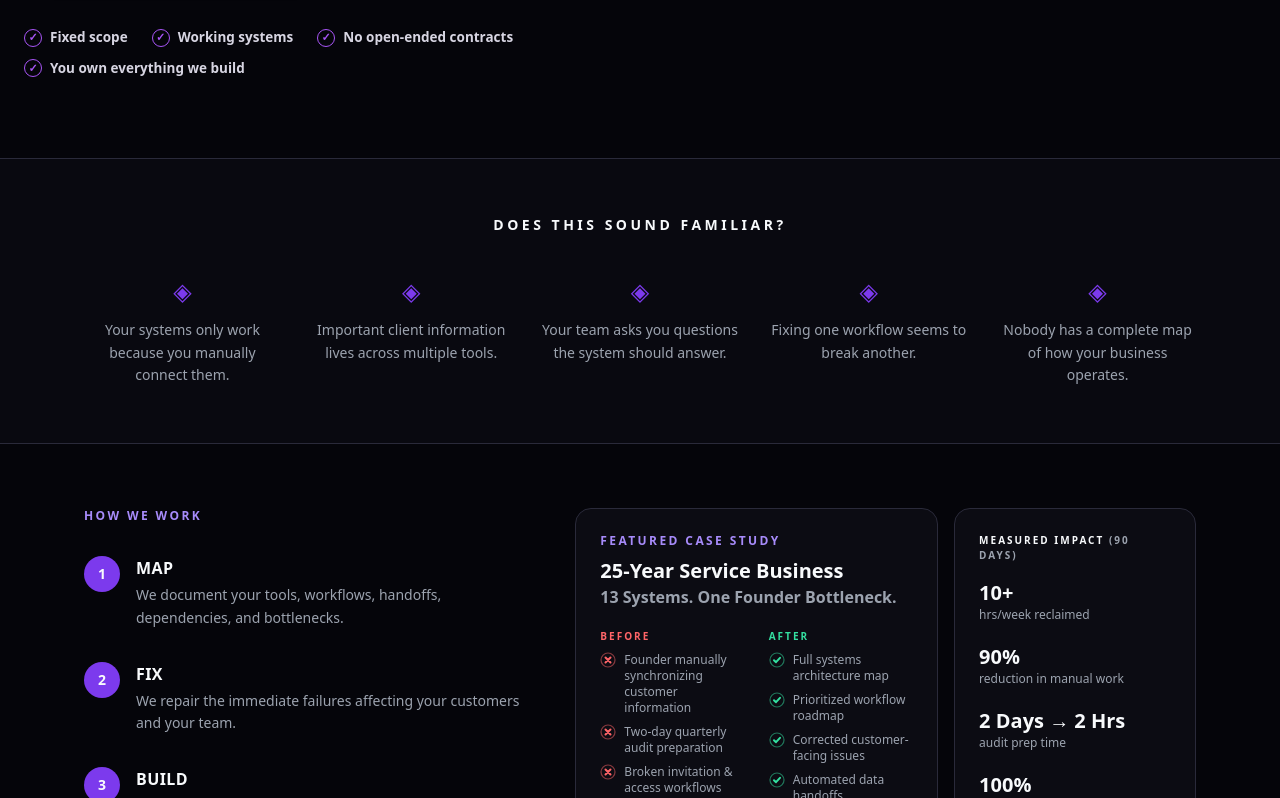
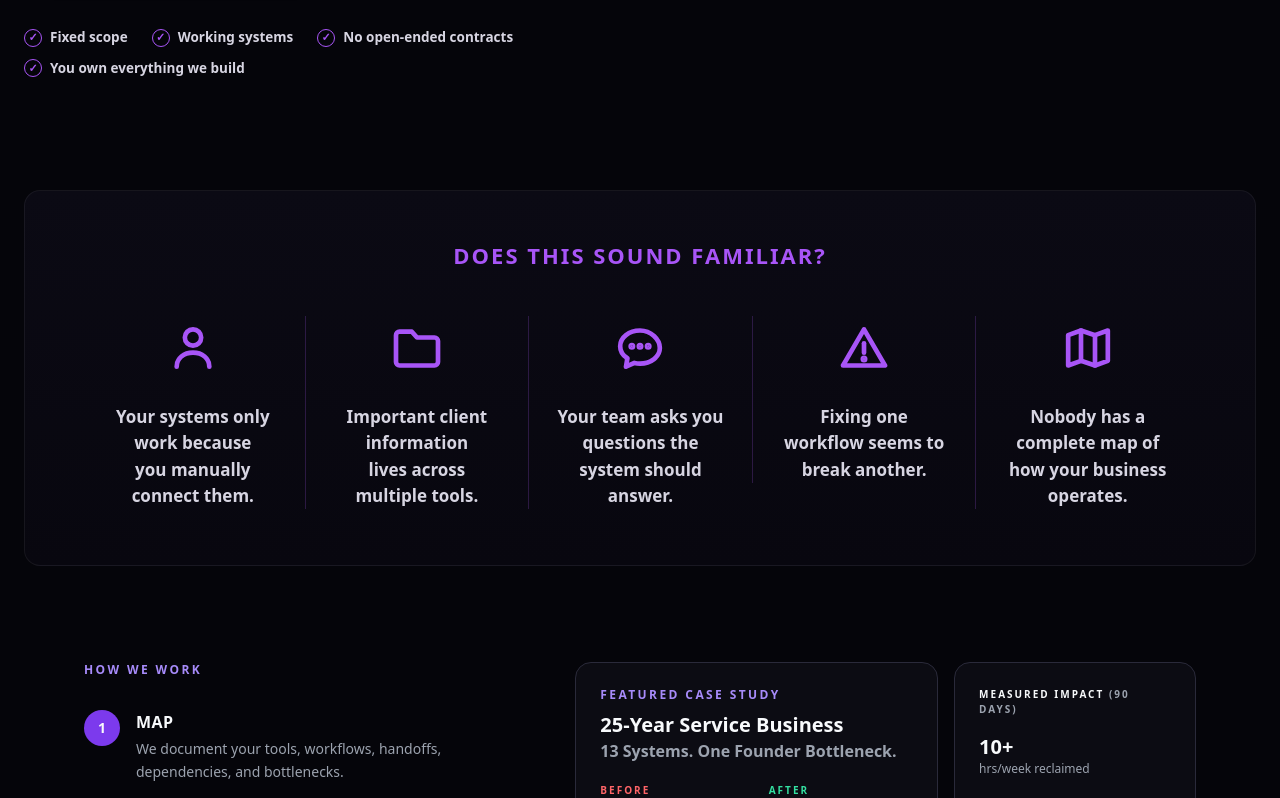
Before and after one commit to sun2ii/binary1702, a Next.js app: page / in a window 1280 px wide. Shown: the part 658-1456 px from the top of the page. Built offline with nearby package versions, Linux system fonts and the light colour scheme.

Commit message:
Problems section: port design spec — gradient card, line icons, purple dividers

```diff
--- a/src/app/(marketing)/page.tsx
+++ b/src/app/(marketing)/page.tsx
@@ -327,28 +327,89 @@ function Hero() {
    Pain points
    ──────────────────────────────────────────────────────────────── */
 
-const pains = [
-  "Your systems only work because you manually connect them.",
-  "Important client information lives across multiple tools.",
-  "Your team asks you questions the system should answer.",
-  "Fixing one workflow seems to break another.",
-  "Nobody has a complete map of how your business operates.",
+function PainIcon({ kind }: { kind: "person" | "folder" | "chat" | "warning" | "map" }) {
+  const paths: Record<string, React.ReactNode> = {
+    person: (
+      <>
+        <circle cx="12" cy="7.5" r="3.5" />
+        <path d="M5 20c0-3.6 3.1-6 7-6s7 2.4 7 6" />
+      </>
+    ),
+    folder: (
+      <path d="M3 7v11a1.5 1.5 0 0 0 1.5 1.5h15A1.5 1.5 0 0 0 21 18V9a1.5 1.5 0 0 0-1.5-1.5H12L9.8 5H4.5A1.5 1.5 0 0 0 3 6.5Z" />
+    ),
+    chat: (
+      <>
+        <path d="M12 4.5c-4.7 0-8.5 3-8.5 6.7 0 2.1 1.2 4 3.1 5.2L6 20l3.6-1.6c.8.2 1.6.3 2.4.3 4.7 0 8.5-3 8.5-6.7S16.7 4.5 12 4.5Z" />
+        <circle cx="8.5" cy="11.2" r="0.5" fill="#A855F7" />
+        <circle cx="12" cy="11.2" r="0.5" fill="#A855F7" />
+        <circle cx="15.5" cy="11.2" r="0.5" fill="#A855F7" />
+      </>
+    ),
+    warning: (
+      <>
+        <path d="M12 4 21 19.5H3L12 4Z" />
+        <line x1="12" y1="10" x2="12" y2="14" />
+        <circle cx="12" cy="16.7" r="0.5" fill="#A855F7" />
+      </>
+    ),
+    map: (
+      <>
+        <path d="M9 4.5 3.5 6.5v13L9 17.5l6 2 5.5-2v-13L15 6.5l-6-2Z" />
+        <line x1="9" y1="4.5" x2="9" y2="17.5" />
+        <line x1="15" y1="6.5" x2="15" y2="19.5" />
+      </>
+    ),
+  };
+  return (
+    <svg
+      width="56"
+      height="56"
+      viewBox="0 0 24 24"
+      fill="none"
+      stroke="#A855F7"
+      strokeWidth="2"
+      strokeLinecap="round"
+      strokeLinejoin="round"
+      aria-hidden
+    >
+      {paths[kind]}
+    </svg>
+  );
+}
+
+const pains: { icon: "person" | "folder" | "chat" | "warning" | "map"; text: string }[] = [
+  { icon: "person", text: "Your systems only work because you manually connect them." },
+  { icon: "folder", text: "Important client information lives across multiple tools." },
+  { icon: "chat", text: "Your team asks you questions the system should answer." },
+  { icon: "warning", text: "Fixing one workflow seems to break another." },
+  { icon: "map", text: "Nobody has a complete map of how your business operates." },
 ];
 
 function PainPoints() {
   return (
-    <section className="border-y border-line bg-charcoal/40">
-      <div className="mx-auto max-w-6xl px-5 py-14">
-        <h2 className="text-center font-display-mono text-sm font-semibold tracking-[0.25em] text-frost">
+    <section className="mx-auto max-w-[1360px] px-6 py-8">
+      <div className="rounded-2xl border border-white/[0.06] bg-gradient-to-b from-[#0B0A14] to-[#08070F] px-7 pb-14 pt-12 lg:px-14">
+        <h2 className="mb-11 text-center font-heading text-[22px] font-bold tracking-[2px] text-violet-bright">
           DOES THIS SOUND FAMILIAR?
         </h2>
-        <ul className="mt-10 grid gap-8 text-center sm:grid-cols-2 lg:grid-cols-5">
-          {pains.map((p) => (
-            <li key={p} className="mx-auto max-w-[220px] text-sm leading-relaxed text-fog">
-              <span className="mb-3 block text-2xl text-violet" aria-hidden>
-                ◈
+        <ul className="grid items-start gap-y-10 sm:grid-cols-2 lg:grid-cols-5 lg:gap-y-0">
+          {pains.map((p, i) => (
+            <li
+              key={p.text}
+              className={`flex flex-col items-center gap-6 px-7 ${
+                i > 0 ? "lg:border-l lg:border-[#A855F7]/[0.22]" : ""
+              }`}
+            >
+              <span className="flex h-16 items-center justify-center">
+                <PainIcon kind={p.icon} />
               </span>
-              {p}
+              <p
+                className="max-w-[220px] text-center text-[17px] font-semibold leading-[1.55] text-[#D7D5E2]"
+                style={{ textWrap: "pretty" }}
+              >
+                {p.text}
+              </p>
             </li>
           ))}
         </ul>
```
